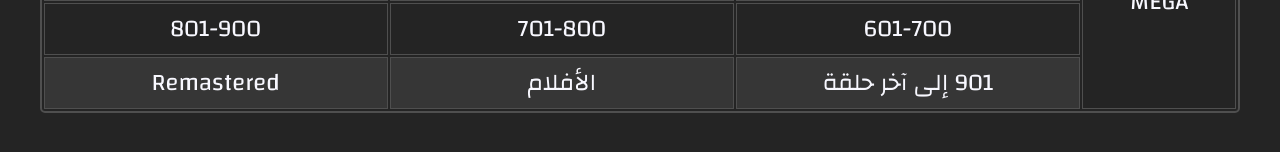
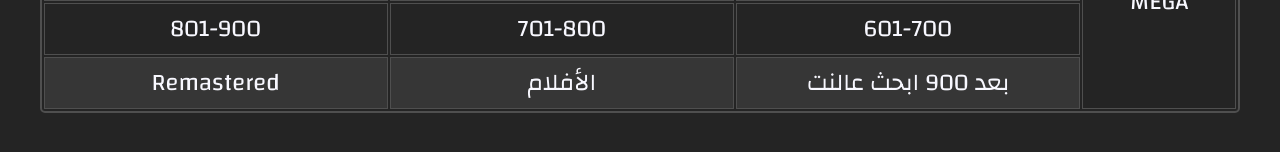
Before and after one commit to GarooSama/alele, a plain HTML site: page links.html in a window 1280 px wide. Shown: the part 509-661 px from the top of the page. Drawn offline with Linux system fonts and the light colour scheme.

Commit message:
Update links.html

```diff
--- a/links.html
+++ b/links.html
@@ -216,7 +216,7 @@
                 <td><button class="btn-1" onclick="openInNewTab('https://mega.nz/#F!IXICQC7K!NbqjrHgt5A2NuVDjKvnokA');"><span>801-900</span></button></td>
             </tr>
             <tr>
-                <td><button class="btn-1"><span>901 إلى آخر حلقة</span></button></td>
+                <td><button class="btn-1"><span>بعد 900 ابحث عالنت</span></button></td>
                 <td><button class="btn-1" onclick="openInNewTab('http://www.msoms-anime.net/showthread.php?t=187651&p=3529273&viewfull=1#post3529273');"><span>الأفلام</span></button></td>
                 <td><button class="btn-1" onclick="openInNewTab('http://www.msoms-anime.net/showthread.php?t=187651&p=3529275&viewfull=1#post3529275');"><span>Remastered</span></button></td>
             </tr>
```
